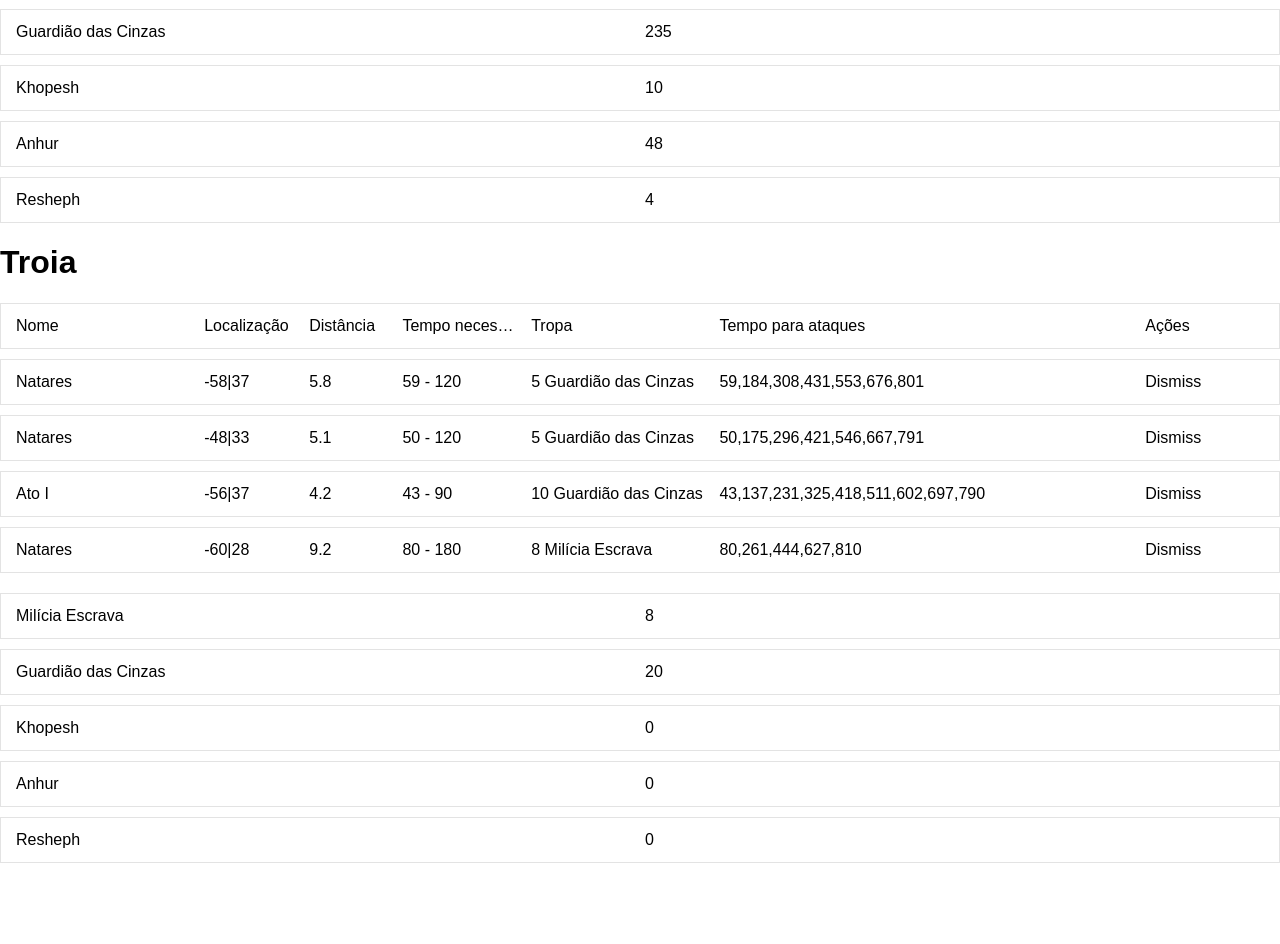
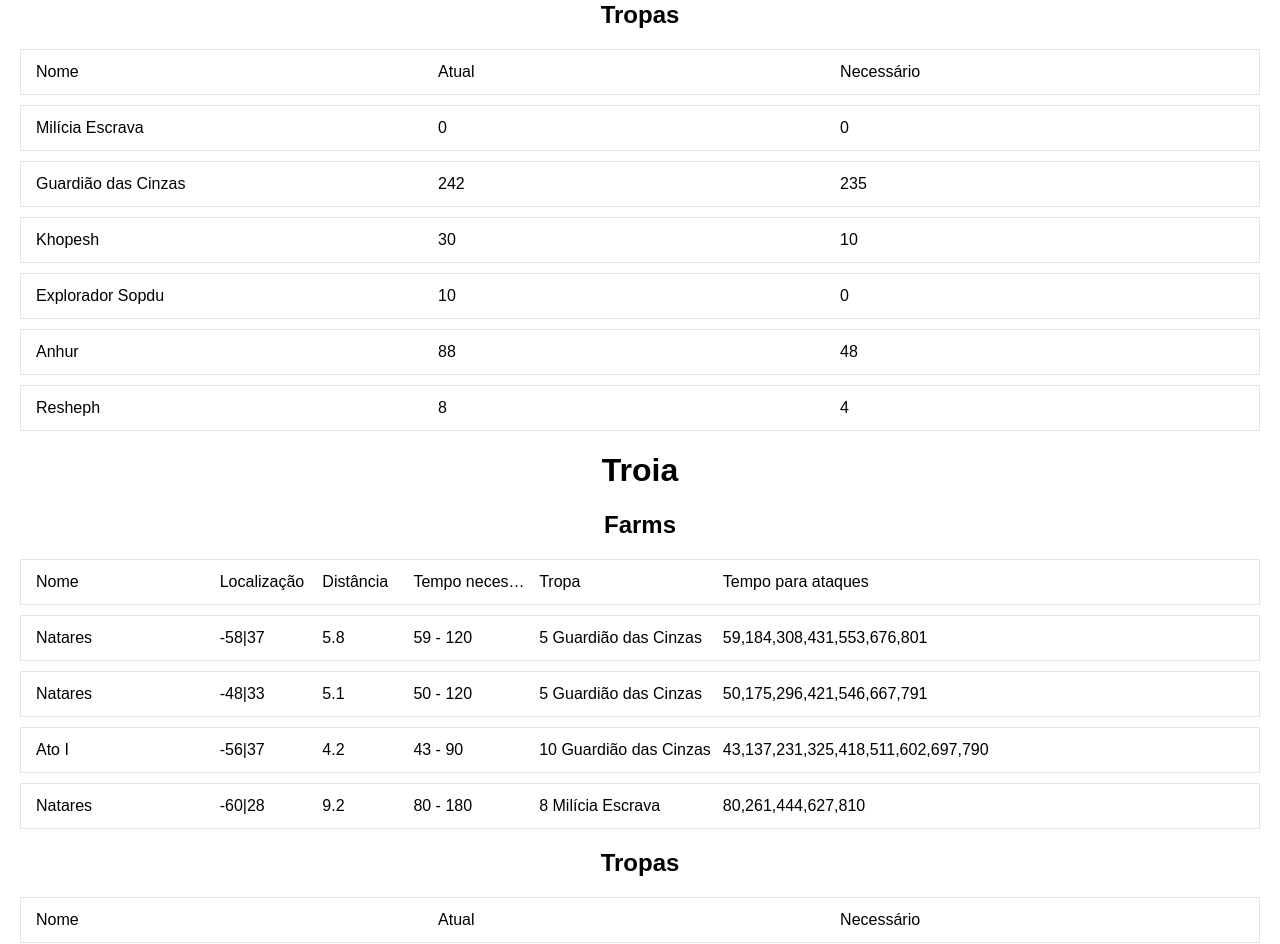
Before and after one commit to jonathanrz/travian-farms, a React (Create React App) app: page / in a window 1280 px wide. Shown: the part 1313-2257 px from the top of the page. Before the commit the page ends 2196 px from the top, so only its background shows below. Built offline with nearby package versions, Linux system fonts and the light colour scheme.

Commit message:
Showing current amount of troops

```diff
--- a/src/App.js
+++ b/src/App.js
@@ -17,13 +17,35 @@ const troops = [
   },
   {
     id: 4,
+    name: "Explorador Sopdu"
+  },
+  {
+    id: 5,
     name: "Anhur"
   },
   {
-    id: 5,
+    id: 6,
     name: "Resheph"
   }
 ]
+
+const alexandriaTroops = {
+  "Milícia Escrava": 0,
+  "Guardião das Cinzas": 242,
+  "Khopesh": 30,
+  "Explorador Sopdu": 10,
+  "Anhur": 88,
+  "Resheph": 8
+}
+
+const troiaTroops = {
+  "Milícia Escrava": 13,
+  "Guardião das Cinzas": 18,
+  "Khopesh": 0,
+  "Explorador Sopdu": 0,
+  "Anhur": 0,
+  "Resheph": 0
+}
 
 const alexandriaFarms = [
   {
@@ -330,23 +352,29 @@ class App extends Component {
 
   render() {
     return (
-      <div>
-        <h1>Alexandria</h1>
+      <div className="page">
+        <h1 className="interactions">Alexandria</h1>
+        <h2 className="interactions">Farms</h2>
         <FarmTable
           list={alexandriaFarms}
           onDismiss={ function() {} }
         />
+        <h2 className="interactions">Tropas</h2>
         <TroopsTable
           troops={troops}
+          villageTroops={alexandriaTroops}
           farms={alexandriaFarms}
         />
-        <h1>Troia</h1>
+        <h1 className="interactions">Troia</h1>
+        <h2 className="interactions">Farms</h2>
         <FarmTable
           list={troiaFarms}
           onDismiss={ function() {} }
         />
+        <h2 className="interactions">Tropas</h2>
         <TroopsTable
           troops={troops}
+          villageTroops={troiaTroops}
           farms={troiaFarms}
         />
       </div>
@@ -392,12 +420,12 @@ class FarmTable extends Component {
           <span style={{ width: '15%' }}>
             Tropa
           </span>
-          <span style={{ width: '35%' }}>
+          <span style={{ width: '45%' }}>
             Tempo para ataques
           </span>
-          <span style={{ width: '10%' }}>
+          {/* <span style={{ width: '10%' }}>
             Ações
-          </span>
+          </span> */}
         </div>
         { list.map(item =>
           <div key={item.id} className="table-row">
@@ -416,17 +444,17 @@ class FarmTable extends Component {
             <span style={{ width: '15%' }}>
               {item.troops.amount} {item.troops.type}
             </span>
-            <span style={{ width: '35%' }}>
+            <span style={{ width: '45%' }}>
               {this.generateTime(item)}
             </span>
-            <span style={{ width: '10%' }}>
+            {/* <span style={{ width: '10%' }}>
               <button
                 onClick={() => onDismiss(item.objectID)}
                 className="button-inline"
               >
                 Dismiss
               </button>
-            </span>
+            </span> */}
           </div>
         )}
       </div>
@@ -449,15 +477,29 @@ class TroopsTable extends Component {
   }
 
   render() {
-    const { troops, farms } = this.props;
+    const { troops, villageTroops, farms } = this.props;
     return (
       <div className="table">
+        <div key="0" className="table-row">
+          <span style={{ width: '33%' }}>
+            Nome
+          </span>
+          <span style={{ width: '33%' }}>
+            Atual
+          </span>
+          <span style={{ width: '34%' }}>
+            Necessário
+          </span>
+        </div>
         { troops.map(item =>
           <div key={item.id} className="table-row">
-            <span style={{ width: '50%' }}>
+            <span style={{ width: '33%' }}>
               {item.name}
             </span>
-            <span style={{ width: '50%' }}>
+            <span style={{ width: '33%' }}>
+              {villageTroops[item.name]}
+            </span>
+            <span style={{ width: '34%' }}>
               {this.necessaryTroops(item, farms)}
             </span>
           </div>
```
